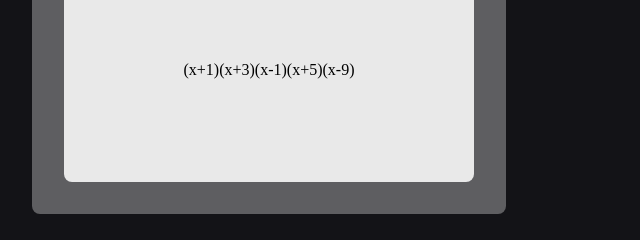
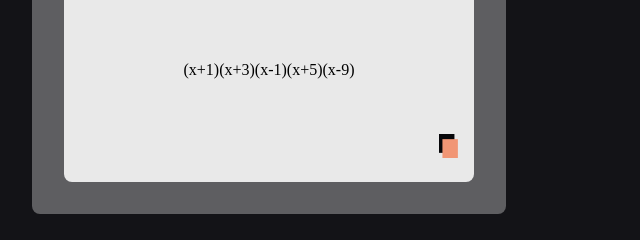
Before and after one commit to cromeoli/diw-UT4-maquetadoNewton, a website built with Parcel: page src/index.html in a window 1280 px wide. Shown: the part 531-771 px from the top of the page, 371-1011 px from the left. Built offline with nearby package versions, Linux system fonts and the light colour scheme; a web font is replaced by a local one.

Commit message:
Añadido el botón copy to clipboard

```diff
--- a/src/assets/sass/main.sass
+++ b/src/assets/sass/main.sass
@@ -73,7 +73,6 @@ a:visited
     width: 100%
     min-width: auto
 
-
 .inputBar
   background: variables.$colorMercury
   border-radius: 8px
@@ -140,7 +139,6 @@ a:visited
   height: 100%
   width: 100%
 
-
 .cscAlign
   grid-column-start: 2
   @media (max-width: variables.$mediaQuerySize)
@@ -176,6 +174,14 @@ a:visited
   border-radius: 8px
   background: variables.$colorMercury
 
+.copyToClipboard
+  width: 1.2em
+  position: absolute
+  right: 1em
+  bottom: 20px
+  @media (max-width: variables.$mediaQuerySize)
+    top: 1em
+
 .resultBoxBackground
   padding: 2rem
   border-radius: 8px
--- a/src/index.html
+++ b/src/index.html
@@ -68,8 +68,8 @@
         <section class="resultSection">
                 <div class="resultBoxBackground">
                     <div class="resultBox">
-                        <a class="copyToClipboard">
-
+                        <a href="#" class="copyToClipboard">
+                            <img src="assets/img/clipboard-idle.svg">
                         </a>
                         <div class="result">(x+1)(x+3)(x-1)(x+5)(x-9)</div>
                     </div>
```
Also changed, not shown: dist/Clipboard.43f289ae.svg (added), dist/clipboard-idle.23b3afbf.svg (added), dist/index.html, src/assets/img/clipboard-idle.svg (added), 2 other files.
